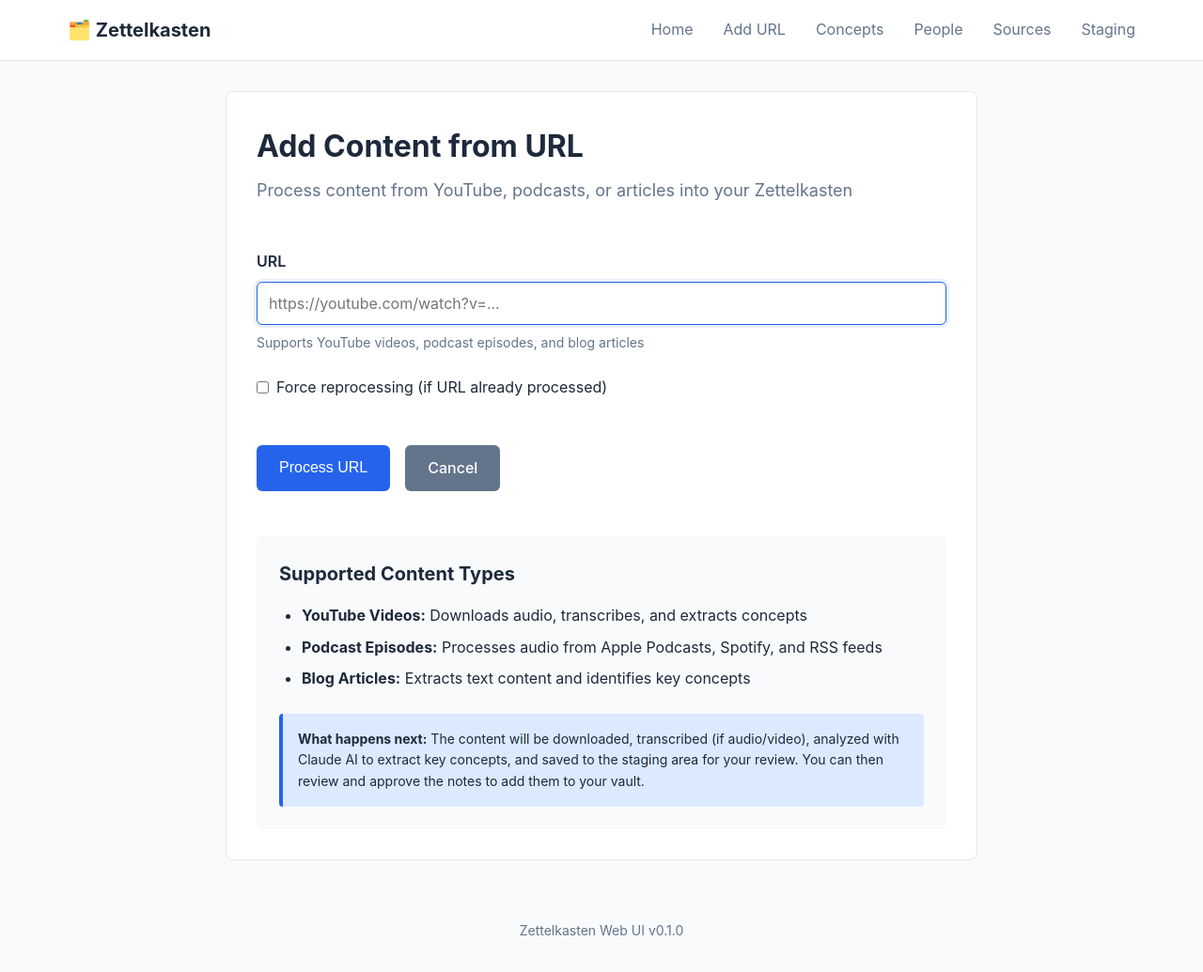
After one commit to gweinger/zettelkasten, a FastAPI app: template zettelkasten/web/templates/add_url.html in a window 1280 px wide. The commit adds this page. Shown: the whole page at 94% size. Run offline with FastAPI, Linux system fonts and the light colour scheme; the template is opened without the code that fills it: most values are stand-ins (such as "Sample title", 1, 10 or a date in 2020); parts of the project's set-up code (start-up, migrations or seed data) failed here and were passed over.

Commit message:
Add URL processing functionality to web UI
Implement "Add URL" feature allowing users to process content from
YouTube, podcasts, and articles directly through the web interface.

New features:
- Add URL form page with URL input and force reprocess checkbox
- POST handler that integrates with existing AddWorkflow
- Results page showing generated notes and next steps
- Navigation link to Add URL from all pages
- Form styling and validation
- Error handling for invalid URLs and API key issues

The workflow:
1. User enters URL and optionally checks "force reprocess"
2. Server validates API key and URL
3. AddWorkflow processes URL (downloads, transcribes, extracts concepts)
4. Generated notes are saved to staging area
5. Results page shows files created with link to staging area

Files created:
- zettelkasten/web/templates/add_url.html (form page)
- zettelkasten/web/templates/add_url_result.html (success page)

Files modified:
- zettelkasten/web/app.py (add GET/POST routes)
- zettelkasten/web/static/css/style.css (form styles)
- zettelkasten/web/templates/base.html (navigation link)

🤖 Generated with [Claude Code](https://claude.com/claude-code)

Co-Authored-By: Claude <noreply@anthropic.com>

```diff
--- a/zettelkasten/web/app.py
+++ b/zettelkasten/web/app.py
@@ -3,13 +3,14 @@
 from pathlib import Path
 from typing import List, Optional
 import markdown
-from fastapi import FastAPI, Request, HTTPException
-from fastapi.responses import HTMLResponse
+from fastapi import FastAPI, Request, HTTPException, Form
+from fastapi.responses import HTMLResponse, RedirectResponse
 from fastapi.staticfiles import StaticFiles
 from fastapi.templating import Jinja2Templates
 
 from zettelkasten.core.config import Config
 from zettelkasten.core.models import ContentType
+from zettelkasten.core.workflow import AddWorkflow
 
 # Initialize FastAPI app
 app = FastAPI(title="Zettelkasten Web UI", version="0.1.0")
@@ -191,6 +192,96 @@ async def view_note(request: Request, note_path: str):
             "properties": properties,
         }
     )
+
+
+@app.get("/add-url", response_class=HTMLResponse)
+async def add_url_form(request: Request, error: Optional[str] = None):
+    """Show the Add URL form."""
+    return templates.TemplateResponse(
+        "add_url.html",
+        {
+            "request": request,
+            "vault_name": config.vault_name,
+            "error": error,
+        }
+    )
+
+
+@app.post("/add-url", response_class=HTMLResponse)
+async def add_url_submit(request: Request, url: str = Form(...), force: Optional[str] = Form(None)):
+    """Process URL submission."""
+    force_bool = force == "true"
+
+    try:
+        # Validate API key
+        if not config.anthropic_api_key or config.anthropic_api_key == "your_anthropic_api_key_here":
+            error = "ANTHROPIC_API_KEY not configured. Please add your Anthropic API key to the .env file."
+            return templates.TemplateResponse(
+                "add_url.html",
+                {
+                    "request": request,
+                    "vault_name": config.vault_name,
+                    "error": error,
+                }
+            )
+
+        # Create workflow and process URL
+        workflow = AddWorkflow(config)
+        saved_paths = workflow.process_url(url, force=force_bool)
+
+        # Extract relative paths for display
+        file_paths = [str(path.relative_to(config.vault_path)) for path in saved_paths]
+
+        # Try to extract title from first file
+        title = None
+        if saved_paths:
+            try:
+                first_file_content = saved_paths[0].read_text()
+                # Look for title in frontmatter or first heading
+                lines = first_file_content.split('\n')
+                for line in lines:
+                    if line.startswith('title:'):
+                        title = line.split(':', 1)[1].strip()
+                        break
+                    elif line.startswith('# '):
+                        title = line[2:].strip()
+                        break
+            except Exception:
+                pass
+
+        return templates.TemplateResponse(
+            "add_url_result.html",
+            {
+                "request": request,
+                "vault_name": config.vault_name,
+                "url": url,
+                "title": title,
+                "file_count": len(saved_paths),
+                "file_paths": file_paths,
+            }
+        )
+
+    except ValueError as e:
+        # Show error on the form page
+        return templates.TemplateResponse(
+            "add_url.html",
+            {
+                "request": request,
+                "vault_name": config.vault_name,
+                "error": str(e),
+            }
+        )
+    except Exception as e:
+        # Show unexpected errors
+        error = f"Unexpected error: {str(e)}"
+        return templates.TemplateResponse(
+            "add_url.html",
+            {
+                "request": request,
+                "vault_name": config.vault_name,
+                "error": error,
+            }
+        )
 
 
 @app.get("/staging", response_class=HTMLResponse)
--- a/zettelkasten/web/static/css/style.css
+++ b/zettelkasten/web/static/css/style.css
@@ -480,6 +480,207 @@ body {
     border-top: 1px solid var(--border);
 }
 
+/* Forms */
+.add-url-container,
+.result-container {
+    background: var(--background);
+    border: 1px solid var(--border);
+    border-radius: 0.5rem;
+    padding: 2rem;
+    max-width: 800px;
+    margin: 0 auto;
+}
+
+.add-url-container h1,
+.result-container h1 {
+    font-size: 2rem;
+    margin-bottom: 0.5rem;
+}
+
+.add-url-form {
+    margin-top: 2rem;
+    margin-bottom: 3rem;
+}
+
+.form-group {
+    margin-bottom: 1.5rem;
+}
+
+.form-group label {
+    display: block;
+    font-weight: 600;
+    margin-bottom: 0.5rem;
+    color: var(--text);
+}
+
+.form-group input[type="url"],
+.form-group input[type="text"],
+.form-group textarea {
+    width: 100%;
+    padding: 0.75rem;
+    border: 1px solid var(--border);
+    border-radius: 0.375rem;
+    font-size: 1rem;
+    font-family: inherit;
+    transition: border-color 0.2s;
+}
+
+.form-group input:focus,
+.form-group textarea:focus {
+    outline: none;
+    border-color: var(--primary-color);
+    box-shadow: 0 0 0 3px rgba(37, 99, 235, 0.1);
+}
+
+.form-help {
+    margin-top: 0.5rem;
+    font-size: 0.875rem;
+    color: var(--text-muted);
+}
+
+.checkbox-group {
+    display: flex;
+    align-items: center;
+}
+
+.checkbox-group label {
+    display: flex;
+    align-items: center;
+    gap: 0.5rem;
+    cursor: pointer;
+    font-weight: normal;
+}
+
+.checkbox-group input[type="checkbox"] {
+    width: auto;
+    cursor: pointer;
+}
+
+.form-actions {
+    display: flex;
+    gap: 1rem;
+    padding-top: 1rem;
+}
+
+.form-actions .btn {
+    text-decoration: none;
+    display: inline-block;
+}
+
+/* Alert variations */
+.alert-error {
+    background: #fee2e2;
+    border: 1px solid #fca5a5;
+    color: #991b1b;
+}
+
+.alert-success {
+    background: #d1fae5;
+    border: 1px solid #6ee7b7;
+    color: #065f46;
+}
+
+/* Info sections */
+.info-section {
+    background: var(--surface);
+    padding: 1.5rem;
+    border-radius: 0.375rem;
+    margin-top: 2rem;
+}
+
+.info-section h2 {
+    font-size: 1.25rem;
+    margin-bottom: 1rem;
+}
+
+.info-section ul {
+    list-style: disc;
+    padding-left: 1.5rem;
+    margin-bottom: 1rem;
+}
+
+.info-section li {
+    margin-bottom: 0.5rem;
+}
+
+.workflow-note {
+    margin-top: 1.5rem;
+    padding: 1rem;
+    background: #dbeafe;
+    border-left: 4px solid var(--primary-color);
+    border-radius: 0.25rem;
+    font-size: 0.875rem;
+}
+
+/* Result page */
+.source-info {
+    background: var(--surface);
+    padding: 1.5rem;
+    border-radius: 0.375rem;
+    margin: 2rem 0;
+}
+
+.source-info h2 {
+    font-size: 1.25rem;
+    margin-bottom: 1rem;
+}
+
+.source-info p {
+    margin-bottom: 0.5rem;
+}
+
+.generated-files {
+    margin: 2rem 0;
+}
+
+.generated-files h2 {
+    font-size: 1.25rem;
+    margin-bottom: 1rem;
+}
+
+.generated-files ul {
+    list-style: none;
+    padding: 0;
+}
+
+.generated-files li {
+    display: flex;
+    align-items: center;
+    gap: 0.5rem;
+    padding: 0.75rem;
+    background: var(--surface);
+    border: 1px solid var(--border);
+    border-radius: 0.375rem;
+    margin-bottom: 0.5rem;
+    font-family: 'Monaco', 'Courier New', monospace;
+    font-size: 0.875rem;
+}
+
+.generated-files li .icon {
+    color: var(--text-muted);
+    flex-shrink: 0;
+}
+
+.next-steps {
+    background: var(--surface);
+    padding: 1.5rem;
+    border-radius: 0.375rem;
+    margin: 2rem 0;
+}
+
+.next-steps h2 {
+    font-size: 1.25rem;
+    margin-bottom: 1rem;
+}
+
+.next-steps ol {
+    padding-left: 1.5rem;
+}
+
+.next-steps li {
+    margin-bottom: 0.5rem;
+}
+
 /* Footer */
 footer {
     text-align: center;
--- /dev/null
+++ b/zettelkasten/web/templates/add_url.html
@@ -0,0 +1,58 @@
+{% extends "base.html" %}
+
+{% block title %}Add URL - {{ vault_name }}{% endblock %}
+
+{% block content %}
+<div class="add-url-container">
+    <h1>Add Content from URL</h1>
+    <p class="subtitle">Process content from YouTube, podcasts, or articles into your Zettelkasten</p>
+
+    {% if error %}
+    <div class="alert alert-error">
+        <strong>Error:</strong> {{ error }}
+    </div>
+    {% endif %}
+
+    <form method="post" action="/add-url" class="add-url-form">
+        <div class="form-group">
+            <label for="url">URL</label>
+            <input
+                type="url"
+                id="url"
+                name="url"
+                placeholder="https://youtube.com/watch?v=..."
+                required
+                autofocus
+            >
+            <p class="form-help">Supports YouTube videos, podcast episodes, and blog articles</p>
+        </div>
+
+        <div class="form-group checkbox-group">
+            <label>
+                <input type="checkbox" name="force" value="true">
+                <span>Force reprocessing (if URL already processed)</span>
+            </label>
+        </div>
+
+        <div class="form-actions">
+            <button type="submit" class="btn btn-primary">Process URL</button>
+            <a href="/" class="btn btn-secondary">Cancel</a>
+        </div>
+    </form>
+
+    <div class="info-section">
+        <h2>Supported Content Types</h2>
+        <ul>
+            <li><strong>YouTube Videos:</strong> Downloads audio, transcribes, and extracts concepts</li>
+            <li><strong>Podcast Episodes:</strong> Processes audio from Apple Podcasts, Spotify, and RSS feeds</li>
+            <li><strong>Blog Articles:</strong> Extracts text content and identifies key concepts</li>
+        </ul>
+
+        <p class="workflow-note">
+            <strong>What happens next:</strong> The content will be downloaded, transcribed (if audio/video),
+            analyzed with Claude AI to extract key concepts, and saved to the staging area for your review.
+            You can then review and approve the notes to add them to your vault.
+        </p>
+    </div>
+</div>
+{% endblock %}
--- a/zettelkasten/web/templates/base.html
+++ b/zettelkasten/web/templates/base.html
@@ -12,6 +12,7 @@
             <a href="/" class="nav-brand">🗂️ Zettelkasten</a>
             <ul class="nav-menu">
                 <li><a href="/">Home</a></li>
+                <li><a href="/add-url">Add URL</a></li>
                 <li><a href="/indexes/concepts">Concepts</a></li>
                 <li><a href="/indexes/people">People</a></li>
                 <li><a href="/indexes/sources">Sources</a></li>
```
Also changed, not shown: zettelkasten/web/templates/add_url_result.html (added, +51 -0 lines).
